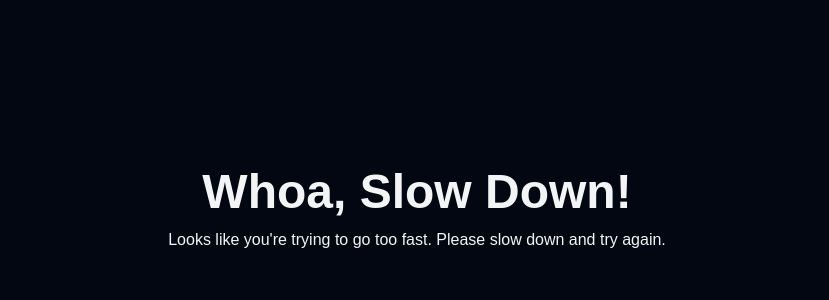
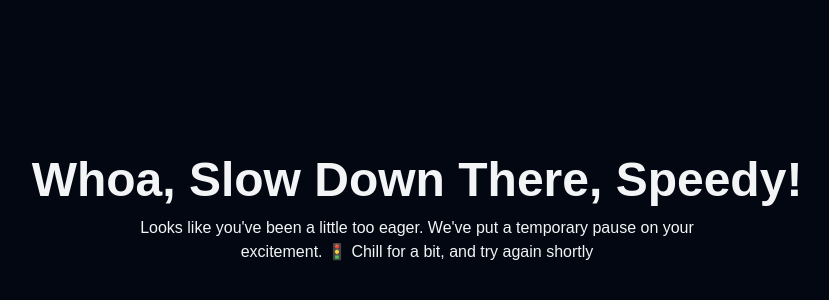
Before and after one commit to rahulrajput34/library-management, a Next.js app: page /too-fast in a window 1280 px wide. Shown: the part 190-490 px from the top of the page, without its empty margins (223-1052 px from the left). Built offline with nearby package versions, Linux system fonts and the light colour scheme; no server answers; a web font is replaced by a local one.

Commit message:
feat: update messaging for rate limiting page to enhance user experience

```diff
--- a/app/too-fast/page.tsx
+++ b/app/too-fast/page.tsx
@@ -4,10 +4,12 @@ const page = () => {
   return (
     <main className="flex min-h-screen flex-1 flex-col bg-pattern bg-cover bg-top bg-dark-100 px-5 xs:px-10 md:px-16 items-center justify-center bg-gray-950">
       <h1 className="font-bebas-neue text-5xl font-bold text-gray-100">
-        Whoa, Slow Down!
+        Whoa, Slow Down There, Speedy!
       </h1>
       <p className="mt-3 max-w-xl text-center text-gray-100">
-        Looks like you're trying to go too fast. Please slow down and try again.
+        Looks like you&apos;ve been a little too eager. We&apos;ve put a
+        temporary pause on your excitement. 🚦 Chill for a bit, and try again
+        shortly
       </p>
     </main>
   );
```
